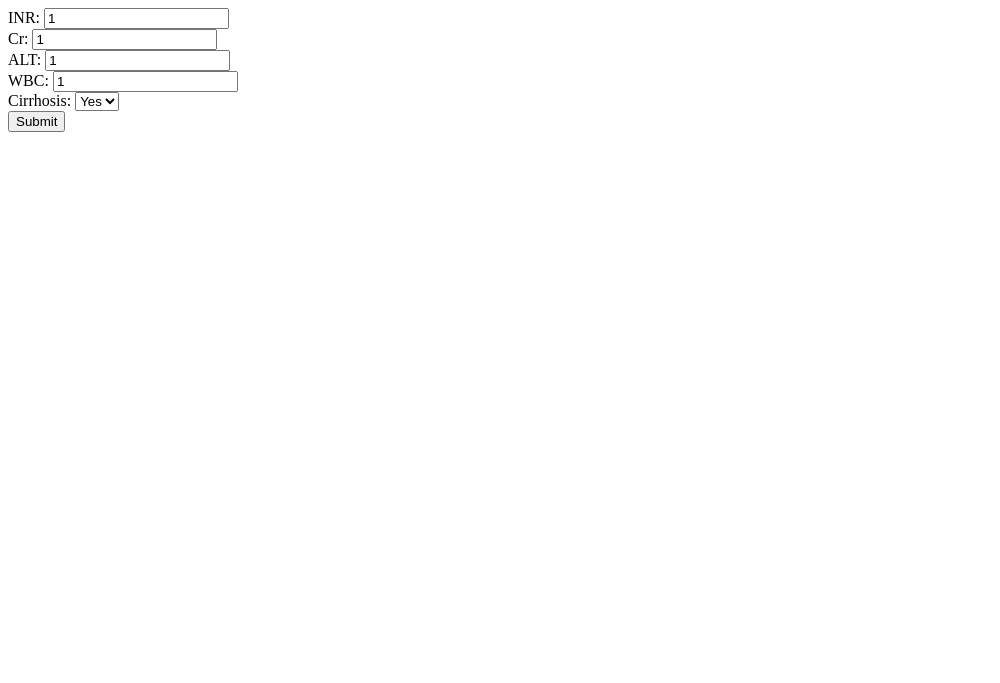
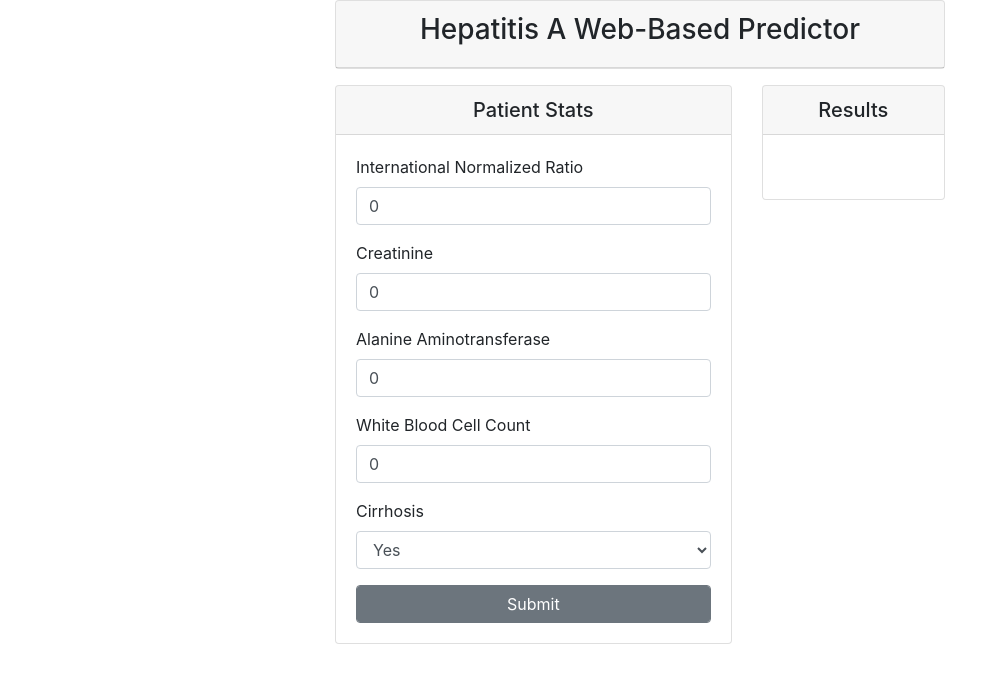
Before and after one commit to innovationcore/hepa_pred, a Flask app: page / in a window 1280 px wide. Shown: the top 683 px of the page, without its empty margins (0-1000 px from the left). Run offline with Flask 2, Linux system fonts and the light colour scheme; some libraries are stand-ins or nearby versions.

Commit message:
Updating style of prediction page

```diff
--- a/Caylin/templates/test.html
+++ b/Caylin/templates/test.html
@@ -2,28 +2,85 @@
 <html lang="en">
 <head>
     <meta charset="UTF-8">
-    <title>Test</title>
+    <title>Hepatitis A Web-Based Predictor</title>
+    <script src="https://code.jquery.com/jquery-3.2.1.slim.min.js" integrity="sha384-KJ3o2DKtIkvYIK3UENzmM7KCkRr/rE9/Qpg6aAZGJwFDMVNA/GpGFF93hXpG5KkN" crossorigin="anonymous"></script>
+    <script src="https://cdnjs.cloudflare.com/ajax/libs/popper.js/1.12.9/umd/popper.min.js" integrity="sha384-ApNbgh9B+Y1QKtv3Rn7W3mgPxhU9K/ScQsAP7hUibX39j7fakFPskvXusvfa0b4Q" crossorigin="anonymous"></script>
+    <script src="https://maxcdn.bootstrapcdn.com/bootstrap/4.0.0/js/bootstrap.min.js" integrity="sha384-JZR6Spejh4U02d8jOt6vLEHfe/JQGiRRSQQxSfFWpi1MquVdAyjUar5+76PVCmYl" crossorigin="anonymous"></script>
+    <link rel="stylesheet" href="https://maxcdn.bootstrapcdn.com/bootstrap/4.0.0/css/bootstrap.min.css" integrity="sha384-Gn5384xqQ1aoWXA+058RXPxPg6fy4IWvTNh0E263XmFcJlSAwiGgFAW/dAiS6JXm" crossorigin="anonymous">
 </head>
 <body>
-<form id='predict-form' action="/predict" method="post">
-    INR: <input type="text" name="c" value="1" /><br>
-    Cr: <input type="text" name="e" value="1" /><br>
-    ALT: <input type="text" name="d" value="1" /><br>
-    WBC: <input type="text" name="b" value="1" /><br>
-    Cirrhosis: <select name="a"><option value="1">Yes</option><option value="0">No</option></select><br>
-    <input type="submit" />
-</form><br>
-<div id='predict-results'>
-
+<div class="container-fluid">
+    <div class="row justify-content-center">
+        <div class="col-lg-6 mb-3">
+            <div class="card text-center">
+                <div class="card-header">
+                    <h3>Hepatitis A Web-Based Predictor</h3>
+                </div>
+            </div>
+        </div>
+    </div>
+    <div class="row justify-content-center">
+        <div class="col-lg-4 mb-3">
+            <div class="card">
+                <div class="card-header text-center">
+                    <h5 class="mb-0">Patient Stats</h5>
+                </div>
+                <div class="card-body">
+                    <form id='predict-form' action="/predict" method="post">
+                        <div class="form-group">
+                            <label for="inr-input">International Normalized Ratio</label>
+                            <input class="form-control" type="text" id="inr-input" name="inr" value="0" />
+                        </div>
+                        <div class="form-group">
+                            <label for="cr-input">Creatinine</label>
+                            <input class="form-control" type="text" id="cr-input" name="cr" value="0" />
+                        </div>
+                        <div class="form-group">
+                            <label for="alt-input">Alanine Aminotransferase</label>
+                            <input class="form-control" type="text" id="alt-input" name="alt" value="0" />
+                        </div>
+                        <div class="form-group">
+                            <label for="wbc-input">White Blood Cell Count</label>
+                            <input class="form-control" type="text" id="wbc-input" name="wbc" value="0" />
+                        </div>
+                        <div class="form-group">
+                            <label for="cir-input">Cirrhosis</label>
+                            <select class="form-control" id="cir-input" name="a">
+                                <option value="1">Yes</option>
+                                <option value="0">No</option>
+                            </select>
+                        </div>
+                        <input class="form-control btn btn-secondary" type="submit" />
+                    </form>
+                </div>
+            </div>
+        </div>
+        <div class="col-lg-2">
+            <div class="card text-center">
+                <div class="card-header">
+                    <h5 class="mb-0">Results</h5>
+                </div>
+                <div class="card-body" id='predict-results'>
+                    &nbsp;
+                </div>
+            </div>
+        </div>
+    </div>
 </div>
 <script type="text/javascript">
     var form = document.getElementById('predict-form');
     var results_div = document.getElementById('predict-results');
 
+    var white = "rgba(255, 255, 255, 1.0)";
+    var lightGreen = "rgba(0, 255, 0, 0.3)";
+    var lightRed = "rgba(255, 0, 0, 0.3)";
+    var darkRed = "rgba(255, 0, 0, 0.6)"
+
     form.onsubmit = function (e) {
         // stop the regular form submission
         e.preventDefault();
 
+        display_results("Querying prediction server", white);
         // collect the form data while iterating over the inputs
         var to_predict = []
         var data = [];
@@ -47,14 +104,32 @@
         xhr.send(JSON.stringify(to_predict));
 
         xhr.onloadend = function () {
-            var results = JSON.parse(xhr.response);
-            if (results.success) {
-                results_div.innerText = "Predicted: " + (results.results[0] === 0 ? "No" : "Yes")
-            } else {
-                results_div.innerText = "Failed! (Error: " + results.error + ")"
+            if (xhr.status === 200) {
+                var results = JSON.parse(xhr.response);
+                if (results.success) {
+                    var patient_result = (results.results[0] === 0)
+                    if (patient_result) {
+                        display_results("Predicted: Negative", lightGreen)
+                    } else {
+                        display_results("Predicted: Positive", lightRed);
+                    }
+                } else {
+                    display_results("Failed! (Error: " + results.error + ")", darkRed);
+                }
+            } else if (xhr.status === 404) {
+                display_results("Could not connect to prediction server!", darkRed);
             }
         };
+
+        xhr.onerror = function(e) {
+            display_results("Error with web request, please try again!", darkRed);
+        }
     };
+
+    function display_results(text, color) {
+        results_div.innerText = text;
+        results_div.style.backgroundColor = color;
+    }
 </script>
 </body>
 </html>
```
Also changed, not shown: Caylin/server.py (line endings or trailing spaces).
